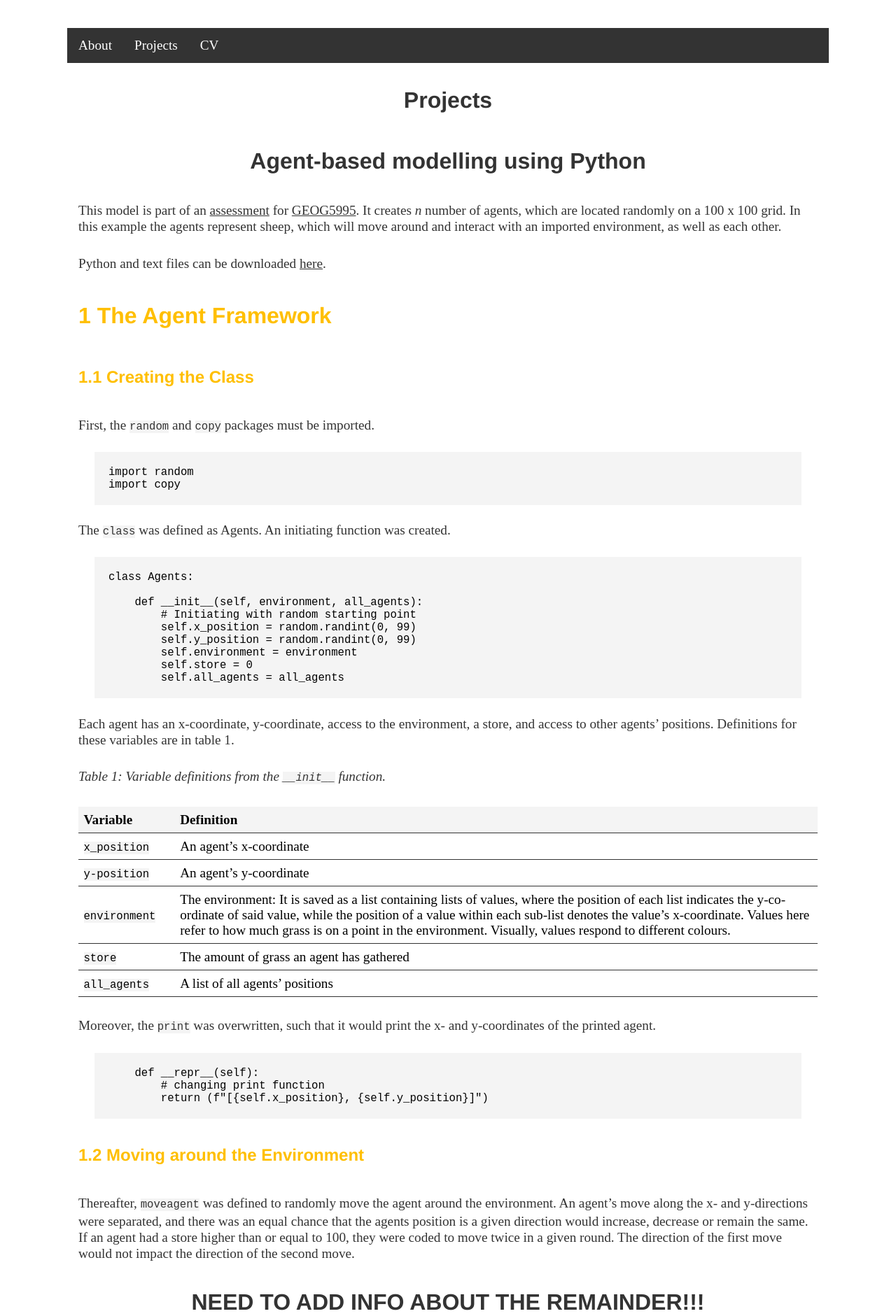
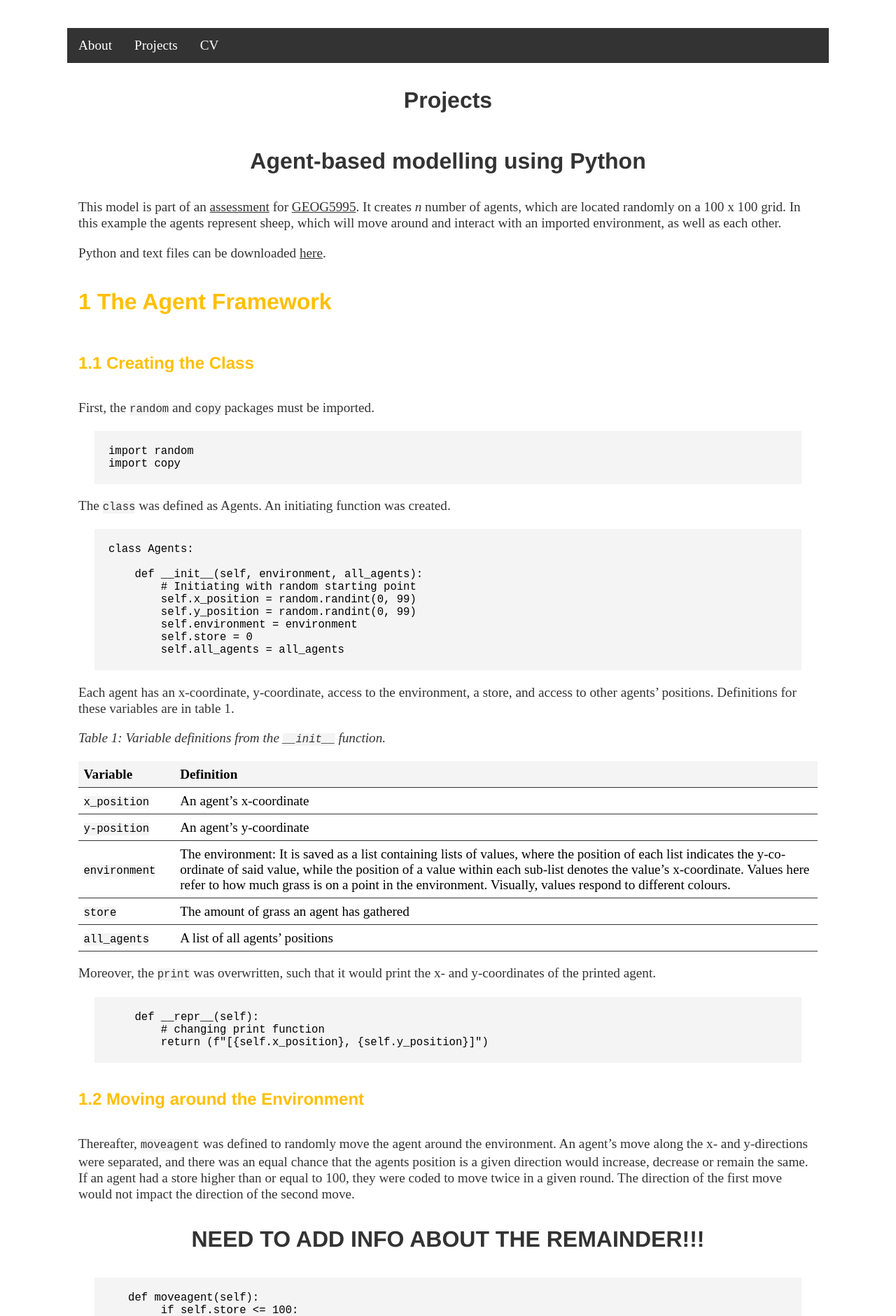
Before and after one commit to lena-kilian/lena-kilian.github.io, a Jekyll site: the page built from abm/index.md, in a window 1280 px wide. Shown: the top 1881 px of the page at 70% size. Built offline with Jekyll 4.4.1, drawn with Linux system fonts in a browser that asks for light colours; our own code applies the rules of GitHub Pages for plain Markdown files.

Commit message:
Update main.css

```diff
--- a/css/main.css
+++ b/css/main.css
@@ -126,7 +126,7 @@ p {
     line-height: 1.2em;
     font-family:'Sans Serif';
     color: #333;
-    padding: 5px 16px;
+    padding: 0px 16px;
 }
 
 code {
@@ -145,7 +145,7 @@ pre code {
 table {
     font-size: 1.2em;
     text-align: left;
-    padding: 5px 16px;
+    padding: 0px 16px;
     border-collapse: separate;
     border-spacing: 0px;
 }
```
